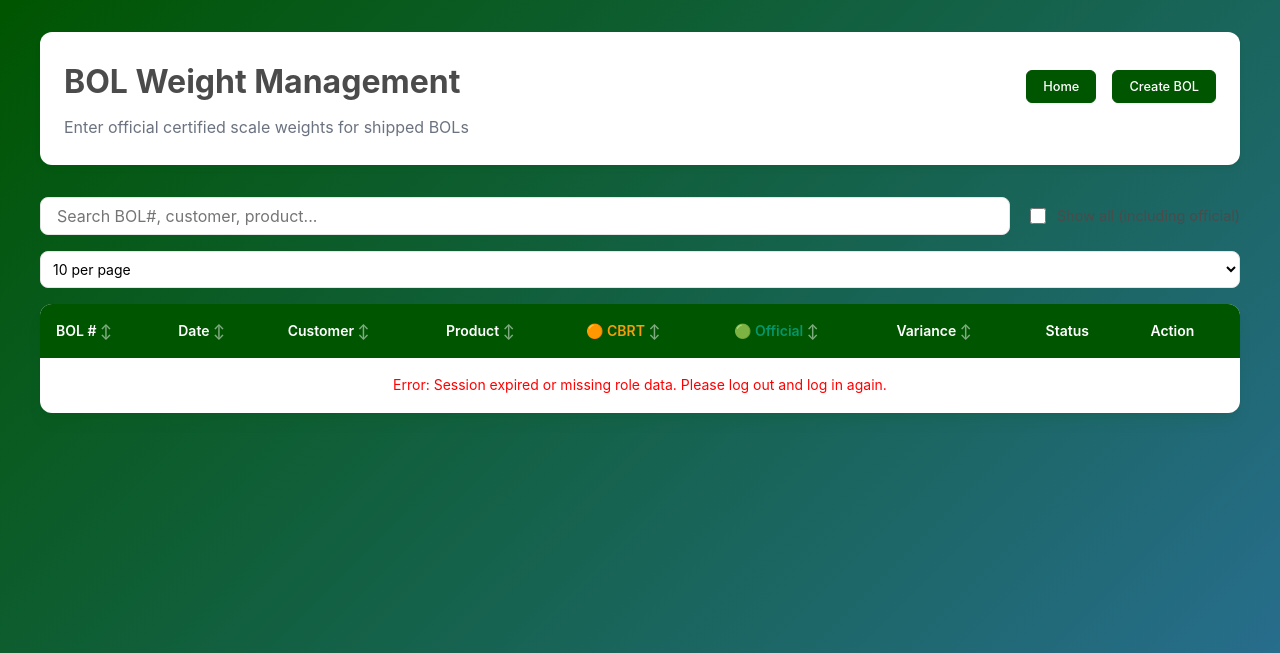
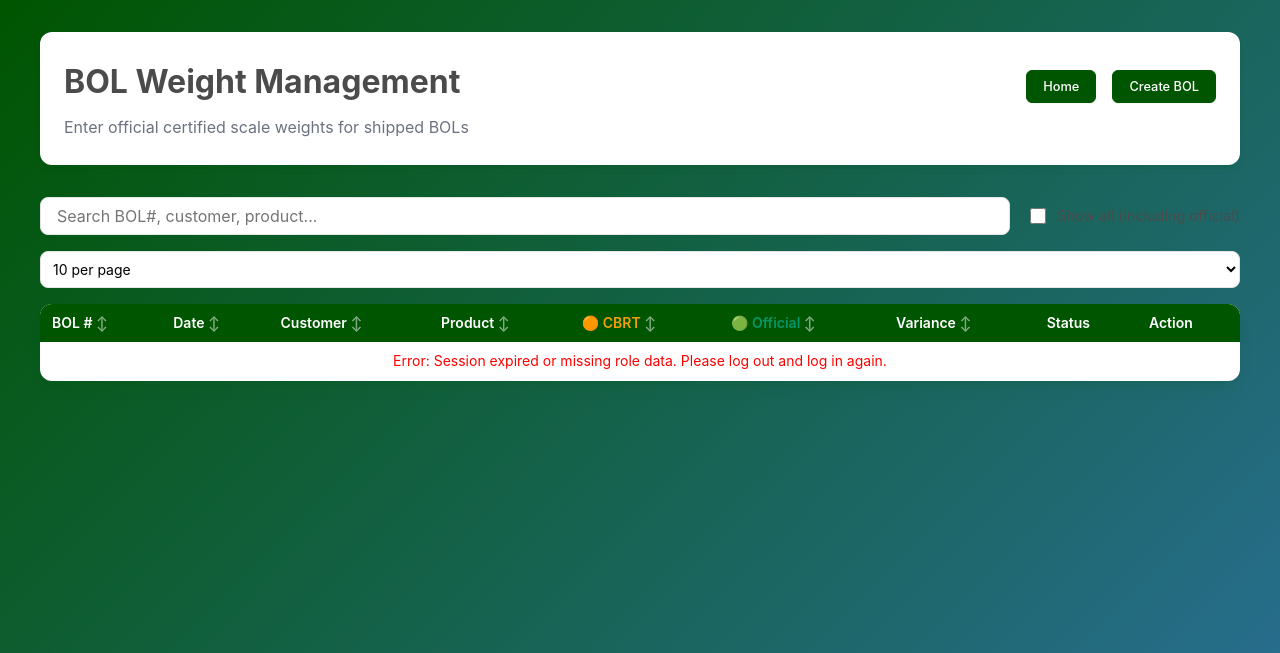
Before and after one commit to CBRT513/django-primetrade, a Django app: page /bol-weights.html in a window 1280 px wide. Shown: the top 653 px of the page. Run offline with Django 4.2, Linux system fonts and the light colour scheme; a user stored in the database is signed in; data that the repository does not hold is empty.

Commit message:
style: compact row height in BOL Weight Management table
- Reduce th/td padding from 1rem to 0.5rem 0.75rem
- Reduce font size to 0.875rem
- Allows more rows to be visible without scrolling

🤖 Generated with [Claude Code](https://claude.com/claude-code)

Co-Authored-By: Claude <noreply@anthropic.com>

```diff
--- a/templates/bol-weights.html
+++ b/templates/bol-weights.html
@@ -44,13 +44,15 @@
     .bol-table th {
       background: var(--primary);
       color: white;
-      padding: 1rem;
+      padding: 0.5rem 0.75rem;
       text-align: left;
       font-weight: 600;
+      font-size: 0.875rem;
     }
     .bol-table td {
-      padding: 1rem;
+      padding: 0.5rem 0.75rem;
       border-bottom: 1px solid var(--border);
+      font-size: 0.875rem;
     }
     .bol-table tr:last-child td {
       border-bottom: none;
```
